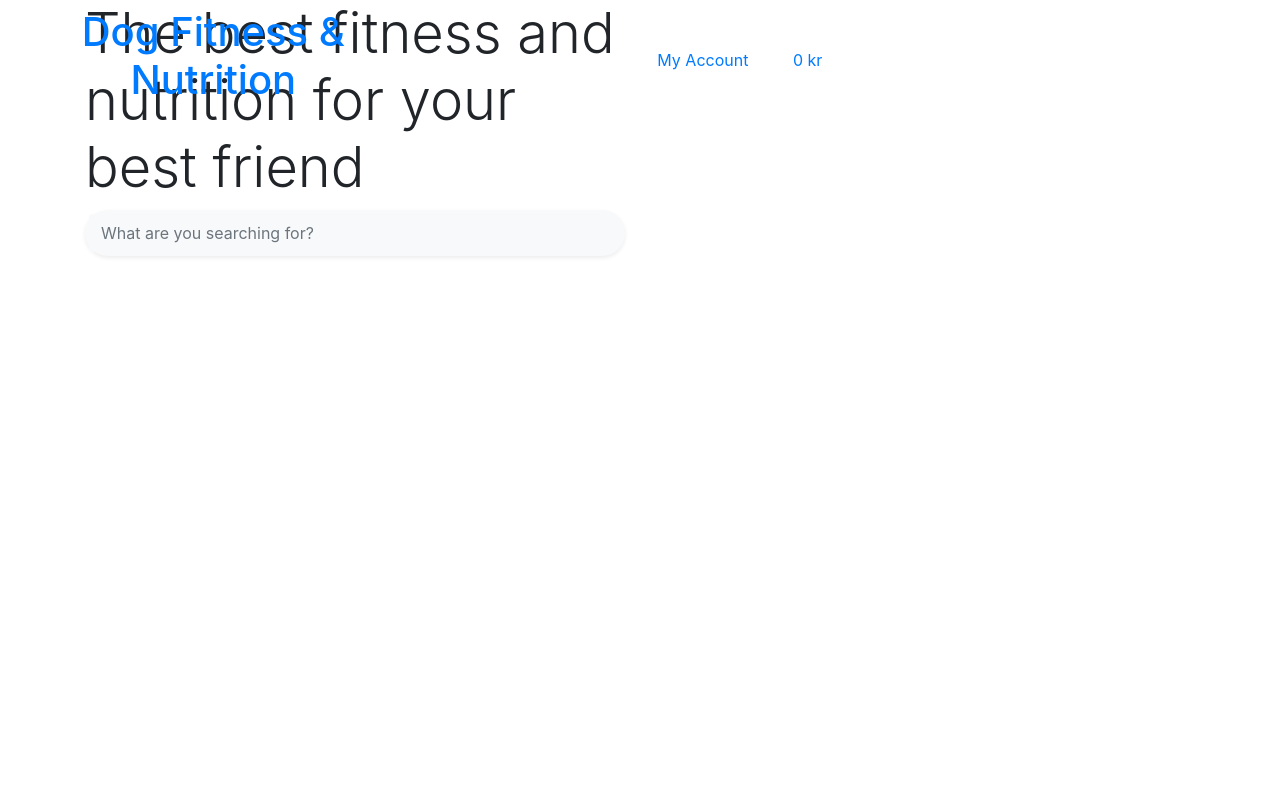
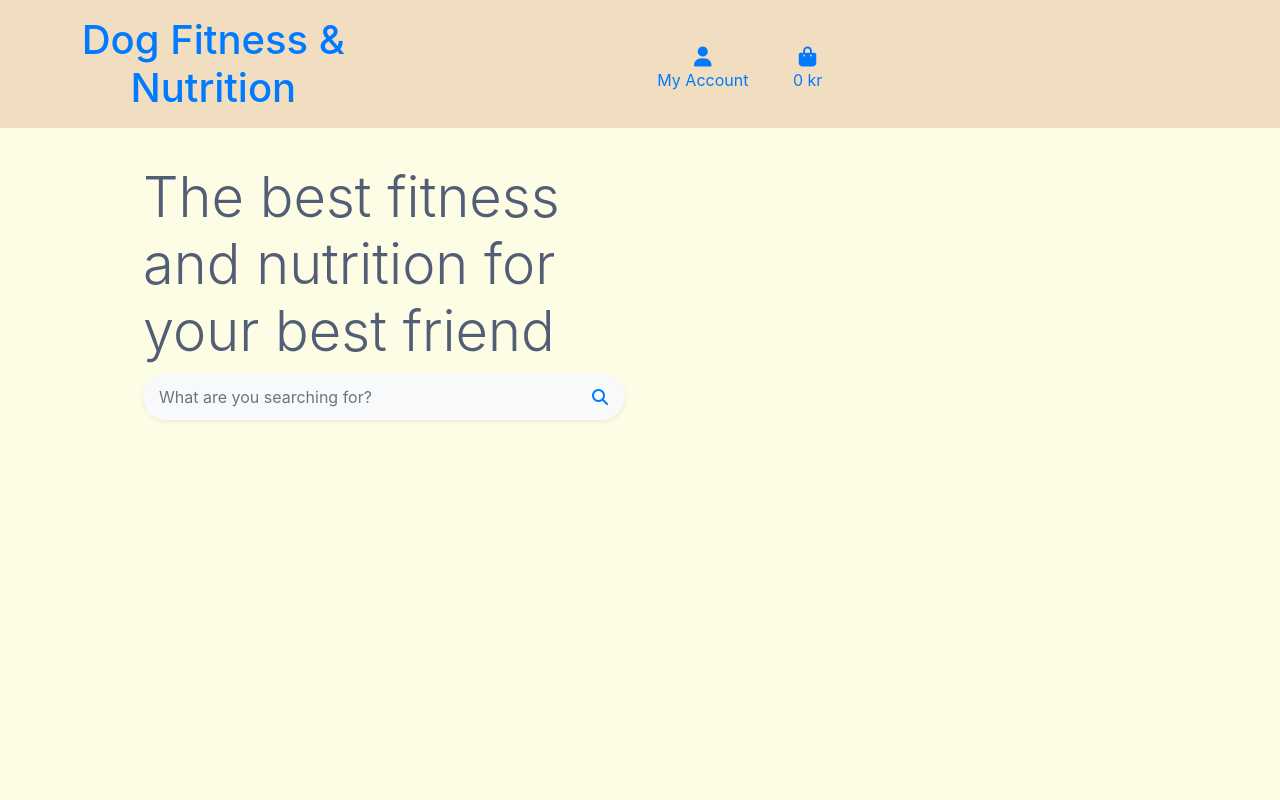
Before and after one commit to BradleyMurrell/dog-fitness-and-nutrition, a Django app: page / in a window 1280 px wide. Run offline with Django 4.2, Linux system fonts and the light colour scheme; some libraries are stand-ins or nearby versions.

Commit message:
Add css to homepage

```diff
--- a/dog_fitness_and_nutrition/urls.py
+++ b/dog_fitness_and_nutrition/urls.py
@@ -15,9 +15,11 @@ Including another URLconf
 """
 from django.contrib import admin
 from django.urls import path, include
+from django.conf import settings
+from django.conf.urls.static import static
 
 urlpatterns = [
     path('admin/', admin.site.urls),
     path('accounts/', include('allauth.urls')),
     path('', include('home.urls')),
-]
+] + static(settings.MEDIA_URL, document_root=settings.MEDIA_ROOT)
--- /dev/null
+++ b/static/css/base.css
@@ -0,0 +1,36 @@
+html {
+    height: 100%;
+}
+
+body {
+    background-color: #fdfce5;
+    color: #525e75;
+}
+
+#topnav {
+    background-color: #f1ddbf;
+}
+
+/* --- Media Queries --- */
+
+/* Slightly larger container on xl screens */
+@media (min-width: 1200px) {
+    .container {
+        max-width: 80%;
+    }
+}
+
+/* fixed top navbar only on medium and up */
+@media (min-width: 992px) {
+    .fixed-top-desktop-only {
+        position: fixed;
+        top: 0;
+        right: 0;
+        left: 0;
+        z-index: 1030;
+    }
+
+    .header-container {
+        padding-top: 164px;
+    }
+}
--- a/templates/base.html
+++ b/templates/base.html
@@ -17,12 +17,14 @@
   {% block corecss %}
   <link rel="stylesheet" href="https://cdn.jsdelivr.net/npm/bootstrap@4.6.2/dist/css/bootstrap.min.css"
     integrity="sha384-xOolHFLEh07PJGoPkLv1IbcEPTNtaed2xpHsD9ESMhqIYd0nLMwNLD69Npy4HI+N" crossorigin="anonymous">
+  <link rel="stylesheet" href="{% static 'css/base.css' %}">
   {% endblock %}
 
   {% block extra_css %}
   {% endblock %}
 
   {% block corejs %}
+  <script src="https://kit.fontawesome.com/17b24a6e35.js" crossorigin="anonymous"></script>
   <script src="https://cdn.jsdelivr.net/npm/jquery@3.5.1/dist/jquery.min.js"
     integrity="sha256-9/aliU8dGd2tb6OSsuzixeV4y/faTqgFtohetphbbj0=" crossorigin="anonymous"></script>
   <script src="https://cdn.jsdelivr.net/npm/popper.js@1.16.1/dist/umd/popper.min.js"
@@ -41,7 +43,7 @@
 
 <body>
   <header class="container-fluid fixed-top">
-    <div class="row">
+    <div id="topnav" class="row pt-lg-2 d-nine d-lg-flex">
       <div class="col-12 col-lg-4 my-auto py-lg-0 text-center">
         <a href="{% url 'home' %}" class="nav-link main-logo-link">
           <h1>Dog Fitness &amp; Nutrition</h1>
@@ -50,7 +52,7 @@
       <div class="col-12 col-lg-4 my-auto py-lg-0">
         <ul class="list-inline list-unstyled text-center text-lg-right my-0">
           <li class="list-inline-item dropdown">
-            <a class="text-black nav-link" href="#" id="user-options" data-toggle="dropdown" aria-haspopup="true" aria-expanded="false">
+            <a class=" nav-link" href="#" id="user-options" data-toggle="dropdown" aria-haspopup="true" aria-expanded="false">
               <div class="text-center">
                 <div><i class="fas fa-user fa-lg"></i></div>
                 <p class="my-0">My Account</p>
```
Also changed, not shown: dog_fitness_and_nutrition/settings.py (+3 -4 lines).
